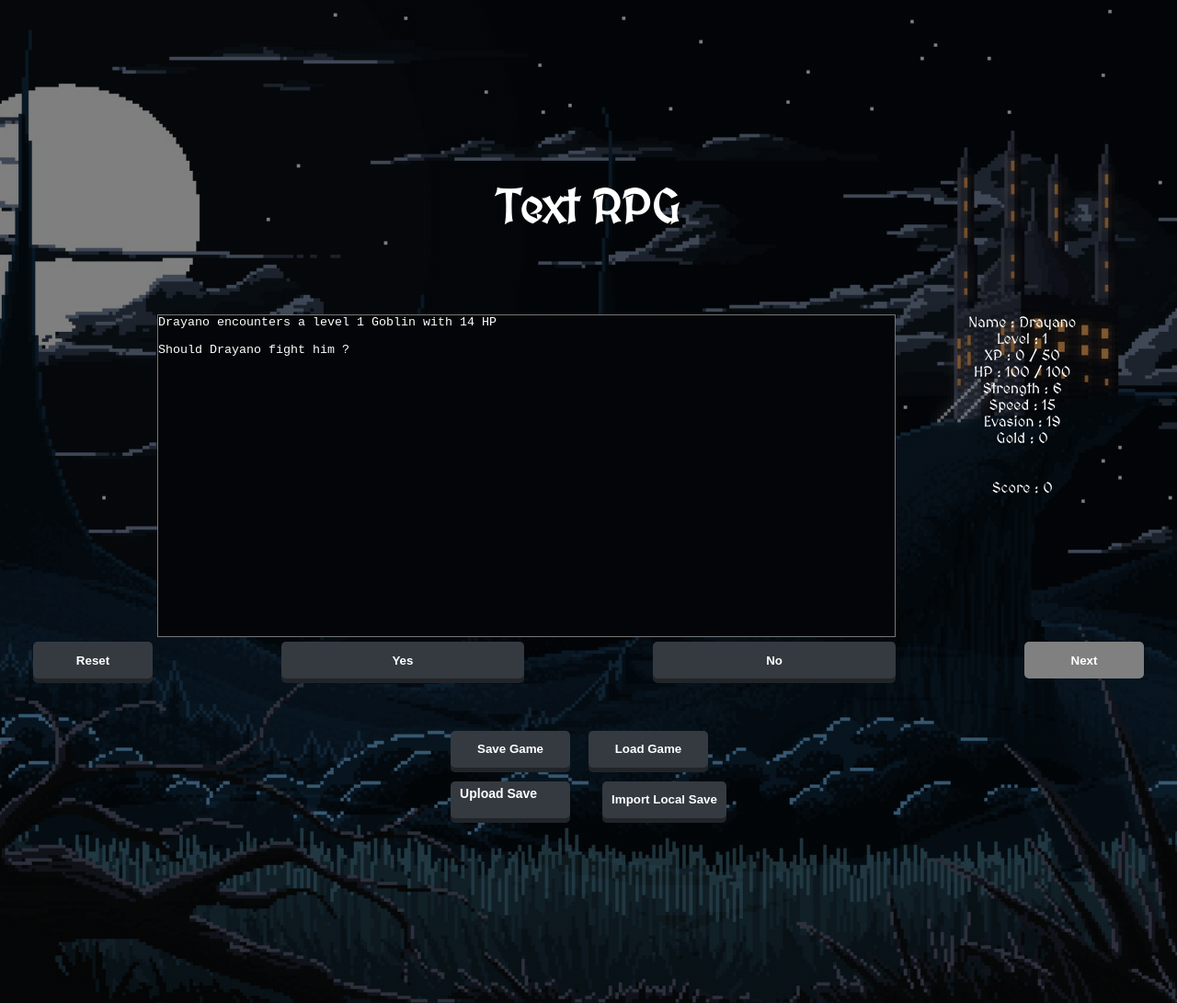
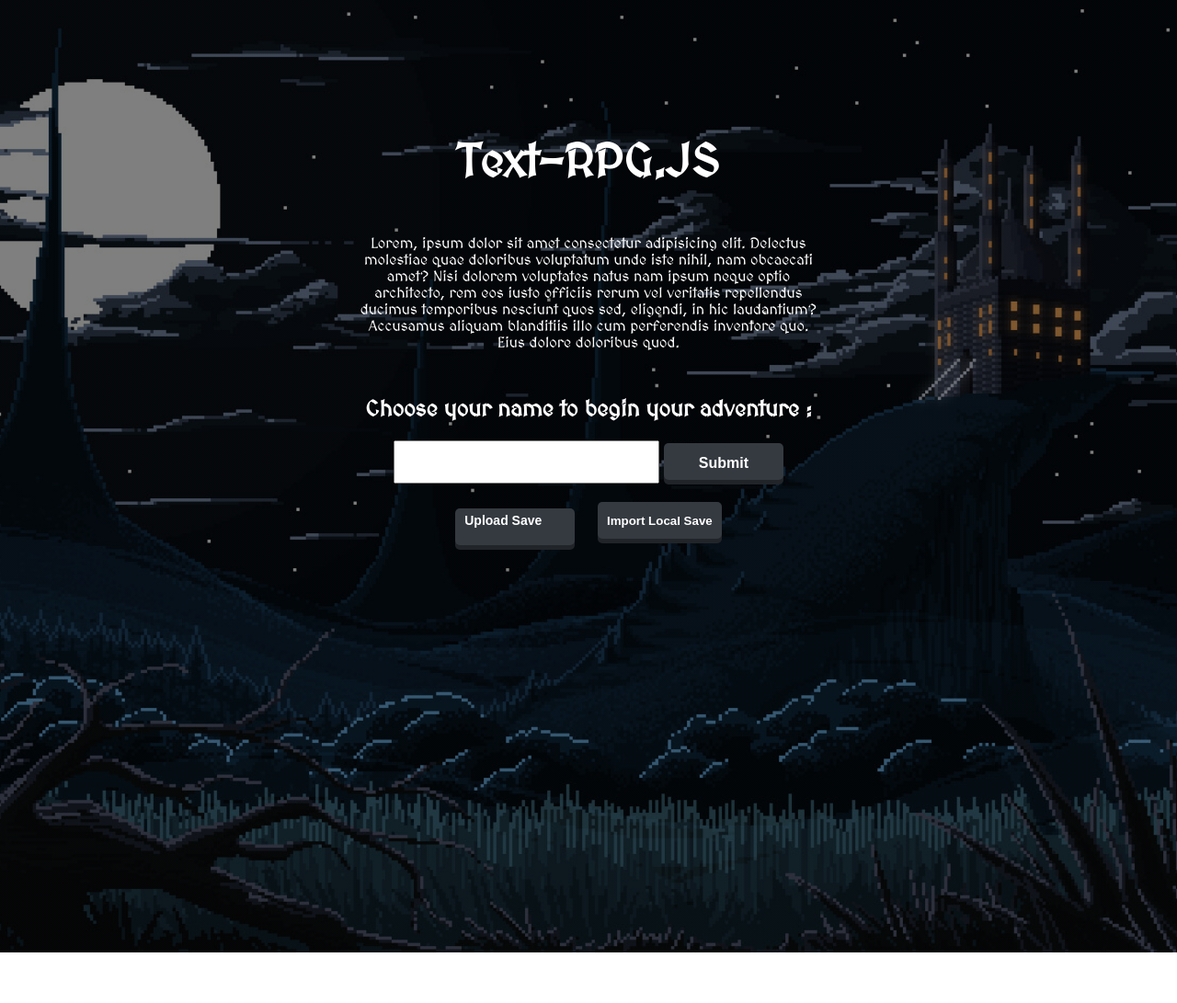
Before and after one commit to Drayano/Text-RPG.JS, a plain HTML site: page index.html in a window 1280 px wide. Shown: the top 1091 px of the page at 92% size. After the commit the page ends 1036 px from the top, so only its background shows below. Drawn offline with Linux system fonts and the light colour scheme.

Commit message:
Name Change and Major Refactoring

```diff
--- a/css/style.css
+++ b/css/game.css
@@ -14,8 +14,12 @@ body {
     ),
     url("../img/castle.jpg");
 
+    overflow: hidden;
+
     color: white;
     font-family: "MedievalSharp", sans-serif;
+
+    padding-bottom: 150px;
 }
 
 textarea {
@@ -44,22 +48,7 @@ img {
     max-height: 70%;
 }
 
-input[type="file"] {
-    display: none;
-}
-
-label {
-    margin-right: 20px;
-    font-family: Arial, Helvetica, sans-serif;
-    font-size: 14px;
-    font-weight: normal;
-}
-
-#importJSON {
-    margin-left: 15px;
-}
-
-.parent {
+/* .parent {
     display: grid;
     grid-template-columns: repeat(9, 1fr);
     grid-template-rows: repeat(8, 1fr);
@@ -104,7 +93,67 @@ label {
     flex-direction: column;
     justify-content: space-evenly;
     align-items: center;
+} */
+
+/* Grid Start */
+
+.parent {
+    display: grid;
+    grid-template-columns: repeat(9, 1fr);
+    grid-template-rows: repeat(9, 1fr);
+    grid-column-gap: 5px;
+    grid-row-gap: 5px;
 }
+
+.title {
+    grid-area: 1 / 1 / 2 / 10;
+}
+
+.gamelog {
+    grid-area: 2 / 3 / 8 / 8;
+}
+
+#player-info {
+    grid-area: 2 / 8 / 8 / 9;
+
+    text-align: center;
+    padding-top: 50px;
+}
+
+#inventory {
+    grid-area: 2 / 2 / 8 / 3;
+
+    display: flex;
+    flex-direction: column;
+    justify-content: space-evenly;
+    align-items: center;
+}
+
+#reset {
+    grid-area: 8 / 2 / 9 / 3;
+}
+
+#next {
+    grid-area: 8 / 8 / 9 / 9;
+}
+
+#yes {
+    grid-area: 8 / 4 / 9 / 5;
+}
+
+#no {
+    grid-area: 8 / 6 / 9 / 7;
+}
+
+#save {
+    grid-area: 9 / 3 / 10 / 5;
+}
+
+#load {
+    grid-area: 9 / 6 / 10 / 8;
+}
+
+/* Grid End */
 
 #item1 {
     text-align: center;
@@ -158,8 +207,8 @@ label {
     flex-direction: column;
     justify-content: center;
     align-items: center;
-    padding-top: 200px;
-    padding-bottom: 204px;
+    padding-top: 120px;
+    padding-bottom: 159px;
 }
 
 .flex-row {
@@ -183,11 +232,3 @@ label {
     margin-right: 20px;
     display: none;
 }
-
-#save {
-    margin-right: 20px;
-}
-
-#load {
-    margin-right: 20px;
-}
--- /dev/null
+++ b/css/index.css
@@ -0,0 +1,121 @@
+@import url('https://fonts.googleapis.com/css2?family=MedievalSharp&display=swap');
+
+* {
+    box-sizing: border-box;
+    margin: 0;
+    padding: 0;
+}
+
+a {
+    text-decoration: none;
+    color: white;
+    font-family: Arial, Helvetica, sans-serif;
+    text-align: center;
+}
+
+body {
+    background: no-repeat center center/cover;
+    background-image: linear-gradient(
+      rgba(0, 0, 0, 0.5),
+      rgba(0, 0, 0, 0.5)
+    ),
+    url("../img/castle.jpg");
+
+    color: white;
+    font-family: "MedievalSharp", sans-serif;
+
+    overflow: hidden;
+
+    padding-bottom: 443px;
+}
+
+h1 {
+    text-align: center;
+    font-size: 50px;
+    padding-top: 150px;
+}
+
+input {
+    padding: 10px;
+    font-size: 20px;
+    outline: none;
+}
+
+input[type="file"] {
+    display: none;
+}
+
+label {
+    margin-right: 20px;
+    font-family: Arial, Helvetica, sans-serif;
+    font-size: 14px;
+    font-weight: normal;
+}
+
+#submit {
+    padding: 13px;
+}
+
+.flex {
+    justify-content: center;
+    align-items: center;
+
+    display: inline-flex;
+    width: 100%;
+
+    padding-top: 50px;
+
+    flex-direction: column;
+}
+
+.flex > .intro {
+    text-align: center;
+    width: 500px;
+    flex: 1;
+}
+
+.flex > .pick-name {
+    flex: 1;
+    padding-top: 50px;
+}
+
+.flex > .pick-name > .form {
+    text-align: center;
+    padding-top: 20px;
+}
+
+.flex-row {
+    padding-top: 20px;
+}
+
+.btn {
+    min-width: 130px;
+    height: 40px;
+    color: #fff;
+    padding: 5px 10px;
+    font-weight: bold;
+    cursor: pointer;
+    transition: all 0.3s ease;
+    position: relative;
+    display: inline-block;
+    outline: none;
+    border-radius: 5px;
+    border: none;
+    background: #343a40;
+    box-shadow: 0 5px #212529;
+}
+
+.btn:hover {
+    box-shadow: 0 3px #212529;
+    top: 1px;
+}
+
+.btn:active {
+    box-shadow: 0 0 #212529;
+    top: 5px;
+}
+
+.btn:disabled {
+    background-color: gray;
+    box-shadow: 0 0 gray;
+}
--- a/index.html
+++ b/index.html
@@ -5,56 +5,23 @@
     <meta http-equiv="X-UA-Compatible" content="IE=edge">
     <meta name="viewport" content="width=device-width, initial-scale=1.0">
 
-    <link rel="stylesheet" href="css/style.css">
-    <title>Text RPG</title>
+    <link rel="stylesheet" href="css/index.css">
+    <title>Text-RPG.JS</title>
 </head>
 <body>
-    <div class="flex-col">
-        <div class="parent">
-            <div class="title">
-                <h1>Text RPG</h1>
+    <h1 class="title">Text-RPG.JS</h1>
+
+    <div class="flex">
+        <p class="intro">
+            Lorem, ipsum dolor sit amet consectetur adipisicing elit. Delectus molestiae quae doloribus voluptatum unde iste nihil, nam obcaecati amet? Nisi dolorem voluptates natus nam ipsum neque optio architecto, rem eos iusto officiis rerum vel veritatis repellendus ducimus temporibus nesciunt quos sed, eligendi, in hic laudantium? Accusamus aliquam blanditiis illo cum perferendis inventore quo. Eius dolore doloribus quod.
+        </p>
+
+        <div class="pick-name">
+            <h2 class="name">Choose your name to begin your adventure :</h2>
+            <div class="form">
+                <input type="text" name="name" id="player-name">
+                <a href="game.html" class="btn" id="submit">Submit</a>
             </div>
-
-            <div class="gamelog">
-                <textarea readonly id="gameLog" cols="55" rows="23"></textarea>
-            </div>
-
-            <div id="player-info">
-
-            </div>
-
-            <button class="btn" id="reset">Reset</button>
-            <button class="btn" id="next">Next</button>
-            <button class="btn" id="yes">Yes</button>
-            <button class="btn" id="no">No</button>
-
-            <div id="inventory">
-                <div id="item1">
-                    <img id="potion" src="img/potion.png" alt="">
-                    <p id="item1-number"></p>
-                </div>
-
-                <div id="item2">
-                    <img id="sword" src="img/sword.png" alt="">
-                    <p id="item2-number"></p>
-                </div>
-
-                <div id="item3">
-                    <img id="shield" src="img/shield.png" alt="">
-                    <p id="item3-number"></p>
-                </div>
-            </div>
-        </div>
-
-        <div class="flex-row">
-            <button class="btn" id="potion-shop">Health Potion</button>
-            <button class="btn" id="sword-shop">Sword</button>
-            <button class="btn" id="shield-shop">Shield</button>
-        </div>
-
-        <div class="flex-row">
-            <button class="btn" id="save">Save Game</button>
-            <button class="btn" id="load">Load Game</button>
         </div>
 
         <div class="flex-row">
@@ -66,12 +33,9 @@
         </div>
     </div>
 
-    <a id="downloadJSON" style="display:none"></a>
+
 
     <script src="js/utilities.js"></script>
-    <script src="js/items.js"></script>
-    <script src="js/game_logic.js"></script>
-    <script src="js/fight_logic.js"></script>
-    <script src="js/main.js"></script>
+    <script src="js/naming.js"></script>
 </body>
 </html>
--- a/js/game_logic.js
+++ b/js/game_logic.js
@@ -81,7 +81,7 @@ function encounter(player, monster) {
 
     // Item Shop Event
     else if (random_event <= item_shop_event) {
-        log_text("You find an Item Shop in the distance, you decides to walk towards it...");
+        log_text("You find an Item Shop in the distance, you decide to walk towards it...");
 
         if (ambush_event <= 95) {
             log_text("\nYou can exchange your Gold for useful Items...");
--- a/js/main.js
+++ b/js/main.js
@@ -136,12 +136,13 @@ document.getElementById("save").addEventListener("click", save_game);
 document.getElementById("load").addEventListener("click", load_game);
 
 // Initialize Player and Monster
+let player_name = localStorage.getItem("Player Name");
 let base_hp = 100;
 let base_strength = 5 + getRandomInt(5);
 let base_speed = 7 + getRandomInt(8);
 let base_evasion = 10 + getRandomInt(10);
 
-let player1 = new Character("Drayano", base_hp, base_strength, base_speed, base_evasion);
+let player1 = new Character(player_name, base_hp, base_strength, base_speed, base_evasion);
 let monster1 = new Monster();
 
 
@@ -194,9 +195,13 @@ for (let i = 1; i <= 100; i++) {
 }
 
 game_reset();
+player_name = localStorage.getItem("Player Name");
+
+if (player_name !== "") {
+    player_setup();
+}
 
 // TODO : Lower Goblin chances of appearing depending on player level
 // TODO : Add more monsters types (dragon boss and other normal monsters)
-// TODO : Make player name editable
 // TODO : Add more texts to make the game more interesting
-// TODO : Make the website look better (also on mobile)
+// TODO : Make the website look better (index.html) (game.html : some light touches) (and add media queries for mobile)
--- /dev/null
+++ b/js/naming.js
@@ -0,0 +1,31 @@
+document.getElementById("submit").addEventListener("click", save_name);
+document.getElementById('importJSON').addEventListener("click", register_name);
+
+function save_name() {
+    if (document.getElementById("player-name").value === "") {
+        document.getElementById("player-name").value = "player";
+    }
+
+    localStorage.setItem("Player Name", document.getElementById("player-name").value);
+}
+
+function register_name() {
+    let files = document.getElementById('selectFiles').files;
+
+    if (files.length <= 0) {
+        return false;
+    }
+
+    let fr = new FileReader();
+    let player_profile;
+
+    fr.onload = function(e) {
+        let result = JSON.parse(e.target.result);
+        player_profile = result;
+
+        document.getElementById("player-name").value = player_profile[0].name;
+        localStorage.setItem(player_profile[0].name, JSON.stringify(player_profile));
+    }
+
+    fr.readAsText(files.item(0));
+}
--- a/js/utilities.js
+++ b/js/utilities.js
@@ -2,7 +2,7 @@
 function game_reset() {
     logs.innerHTML = "";
     //                      Name       HP       Strength       Speed
-    player1 = new Character("Drayano", base_hp, base_strength, base_speed, base_evasion);
+    player1 = new Character(player_name, base_hp, base_strength, base_speed, base_evasion);
     monster_reset();
     kills_number = 0;
     healing_cost = 10 + getRandomInt(15);
@@ -142,19 +142,10 @@ function load_game() {
     }
 }
 
-document.getElementById('importJSON').onclick = function() {
-    let files = document.getElementById('selectFiles').files;
+function player_setup() {
+    player_profile = JSON.parse(localStorage.getItem(localStorage.getItem("Player Name")));
 
-    if (files.length <= 0) {
-        return false;
-    }
-
-    let fr = new FileReader();
-
-    fr.onload = function(e) {
-        let result = JSON.parse(e.target.result);
-        player_profile = result;
-
+    player1.name = player_profile[0].name;
     player1.health = player_profile[0].health;
     player1.strength = player_profile[0].strength;
     player1.speed = player_profile[0].speed;
@@ -169,7 +160,7 @@ document.getElementById('importJSON').onclick = function() {
     kills_number = player_profile[0].kills;
 
     logs.innerHTML = "";
-        log_text("Game Succesfully loaded from file");
+    log_text("Game Succesfully loaded");
 
     document.getElementById("yes").disabled = true;
     document.getElementById("no").disabled = true;
@@ -208,9 +199,6 @@ document.getElementById('importJSON').onclick = function() {
 
     healing_cost = player1.level * 10 + 10 + getRandomInt(15);
     stats();
-    }
-
-    fr.readAsText(files.item(0));
 };
 
 // General
```
Also changed, not shown: game.html (added, +67 -0 lines). Lines whose indentation alone changed are shown as unchanged.
